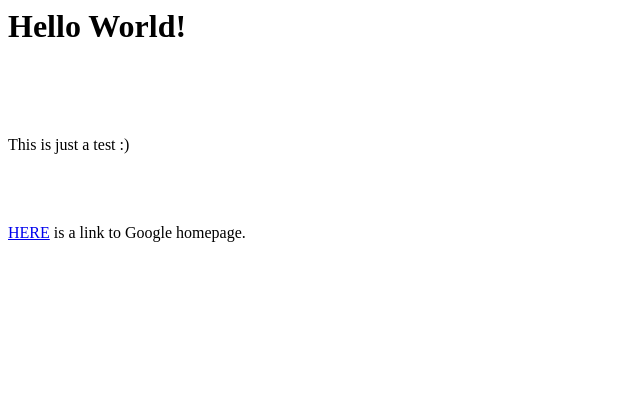
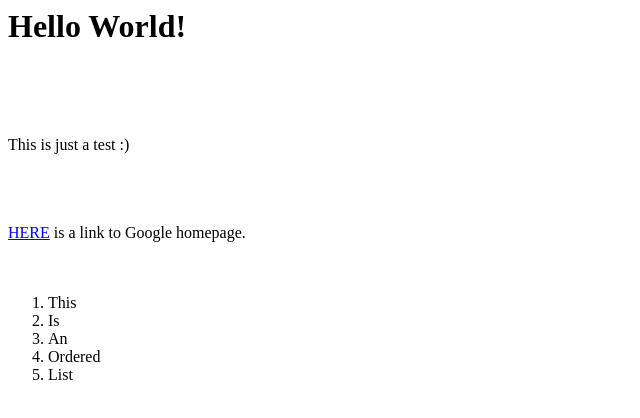
Before and after one commit to tierdal/uh_projects_2336, a plain HTML site: page index.html in a window 1280 px wide. Shown: the whole page, without its empty margins (0-640 px from the left). Drawn offline with Linux system fonts and the light colour scheme.

Commit message:
Update index.html

```diff
--- a/index.html
+++ b/index.html
@@ -12,5 +12,14 @@
     <br>
     <br>
     <a href="http://google.com">HERE</a> is a link to Google homepage.
+    <br>
+    <br>
+    <br>
+    <ol>
+      <li>This</li>
+      <li>Is</li>
+      <li>An</li>
+      <li>Ordered</li>
+      <li>List</li>
   </body>
 </html>
```
